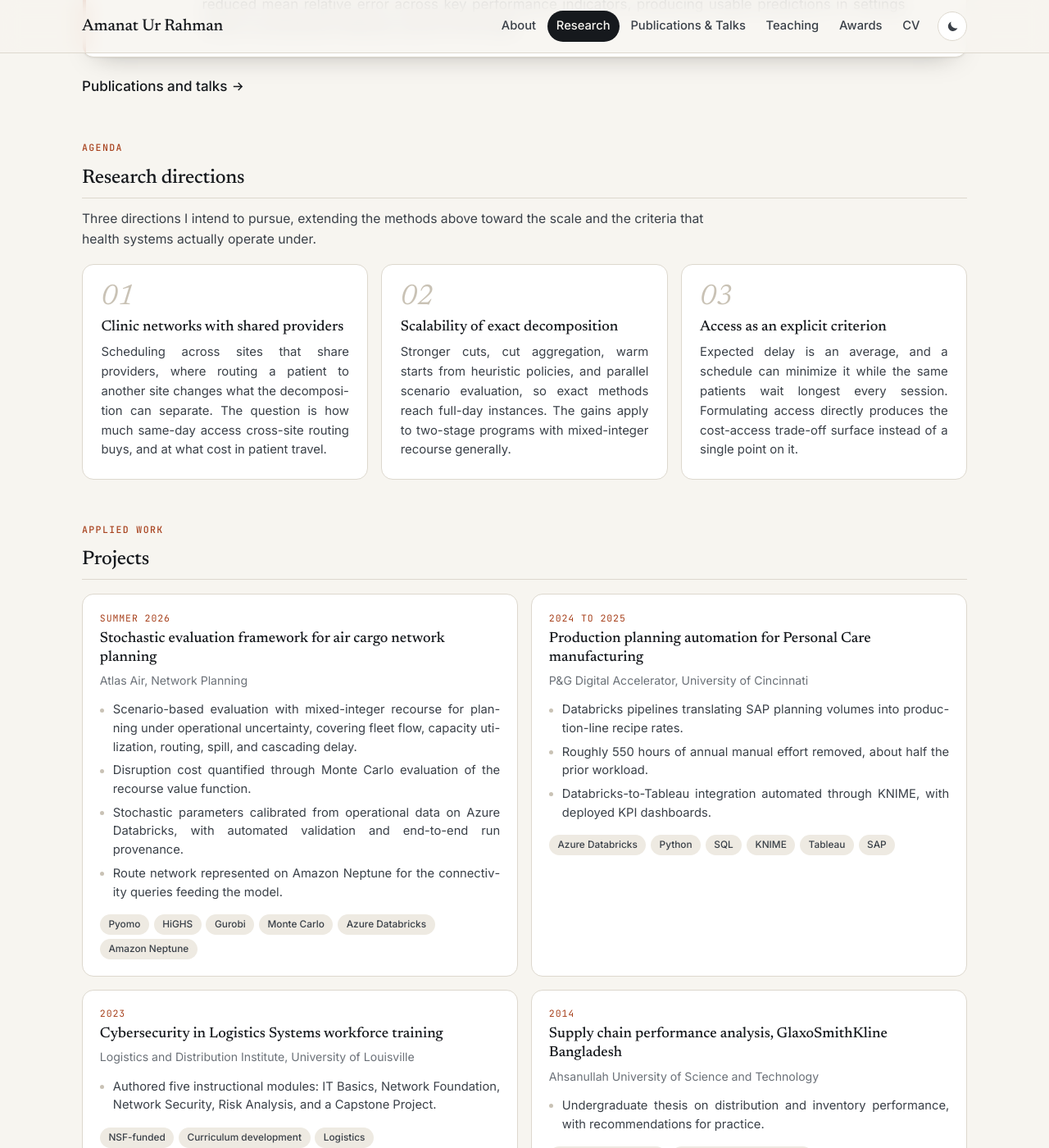
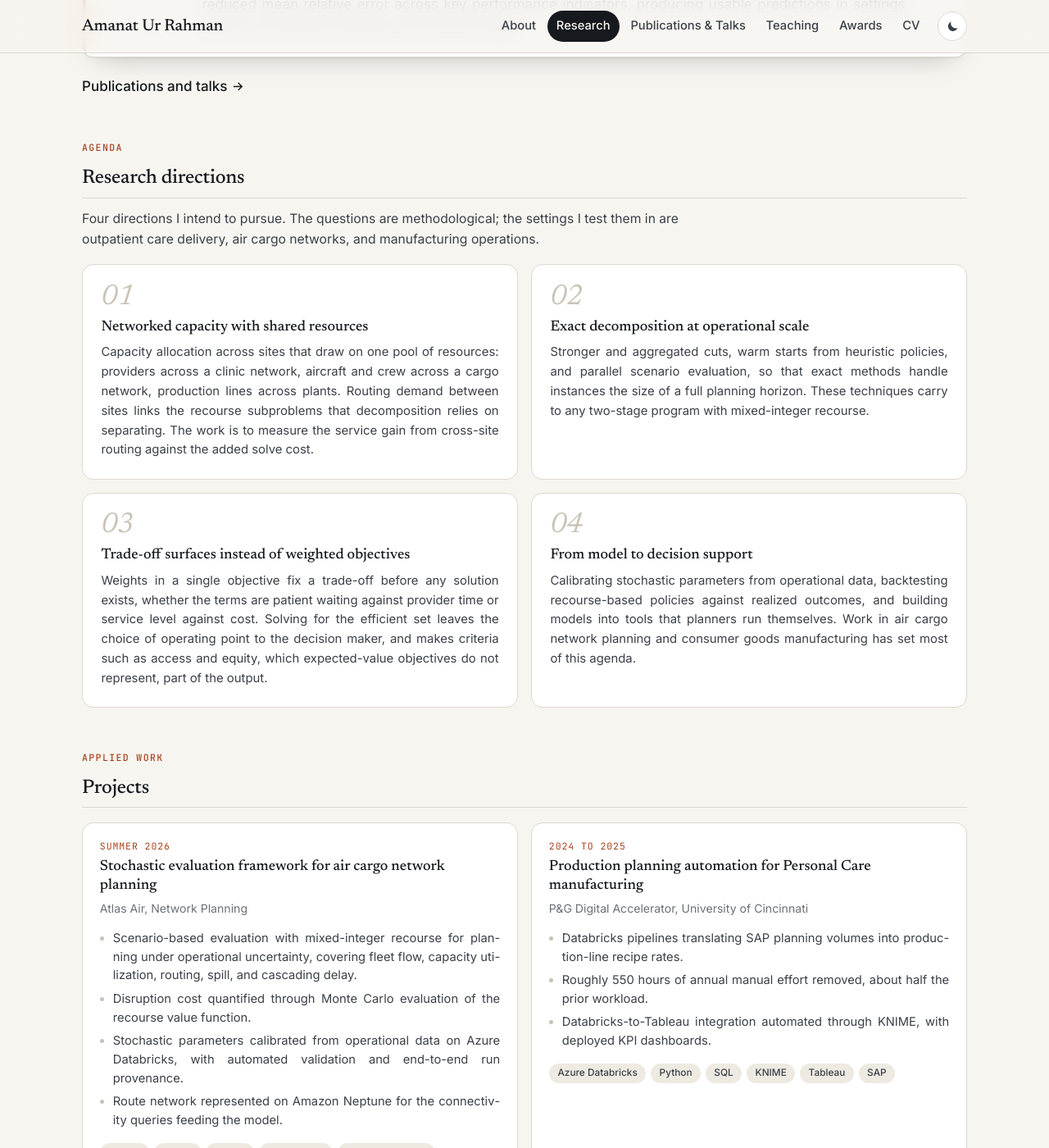
Before and after one commit to amanat-rahman/amanat-rahman.github.io, a Jekyll site: the page built from research.html, in a window 1280 px wide and 1400 px high, scrolled down 2199 px. Shown: the whole window at 82% size. Built offline with Jekyll 4.4.1, drawn with Linux system fonts in a browser that asks for light colours.

Commit message:
Rewrite the research directions for a dual academic and industry audience
Four directions stated as method with healthcare, air cargo, and manufacturing
anchors; cards laid out two by two.

Co-Authored-By: Claude Opus 5 <noreply@anthropic.com>
Claude-Session: https://claude.ai/code/session_012gzcHSSbTY5Xckd1ycFgL5

```diff
--- a/_data/research.yml
+++ b/_data/research.yml
@@ -71,16 +71,18 @@ research:
         text: Forecasts usable for planning where conventional methods have too little data to fit. Forecasts with sharply reduced mean relative error across key performance indicators, producing usable predictions in settings where conventional methods cannot fit the data.
 
 directions_intro: >-
-  Three directions I intend to pursue, extending the methods above toward the scale and the
-  criteria that health systems actually operate under.
+  Four directions I intend to pursue. The questions are methodological; the settings I test
+  them in are outpatient care delivery, air cargo networks, and manufacturing operations.
 
 directions:
-  - title: Clinic networks with shared providers
-    text: Scheduling across sites that share providers, where routing a patient to another site changes what the decomposition can separate. The question is how much same-day access cross-site routing buys, and at what cost in patient travel.
-  - title: Scalability of exact decomposition
-    text: Stronger cuts, cut aggregation, warm starts from heuristic policies, and parallel scenario evaluation, so exact methods reach full-day instances. The gains apply to two-stage programs with mixed-integer recourse generally.
-  - title: Access as an explicit criterion
-    text: Expected delay is an average, and a schedule can minimize it while the same patients wait longest every session. Formulating access directly produces the cost-access trade-off surface instead of a single point on it.
+  - title: Networked capacity with shared resources
+    text: "Capacity allocation across sites that draw on one pool of resources: providers across a clinic network, aircraft and crew across a cargo network, production lines across plants. Routing demand between sites links the recourse subproblems that decomposition relies on separating. The work is to measure the service gain from cross-site routing against the added solve cost."
+  - title: Exact decomposition at operational scale
+    text: Stronger and aggregated cuts, warm starts from heuristic policies, and parallel scenario evaluation, so that exact methods handle instances the size of a full planning horizon. These techniques carry to any two-stage program with mixed-integer recourse.
+  - title: Trade-off surfaces instead of weighted objectives
+    text: Weights in a single objective fix a trade-off before any solution exists, whether the terms are patient waiting against provider time or service level against cost. Solving for the efficient set leaves the choice of operating point to the decision maker, and makes criteria such as access and equity, which expected-value objectives do not represent, part of the output.
+  - title: From model to decision support
+    text: Calibrating stochastic parameters from operational data, backtesting recourse-based policies against realized outcomes, and building models into tools that planners run themselves. Work in air cargo network planning and consumer goods manufacturing has set most of this agenda.
 
 # Applied and engineering projects. Short bullets, not paragraphs.
 projects:
--- a/assets/css/style.css
+++ b/assets/css/style.css
@@ -257,7 +257,7 @@ a.email:hover { color: var(--accent); }
 .proj__tags { margin-top: .7rem; }
 
 /* Cards ------------------------------------------------------------------ */
-.cards { display: grid; grid-template-columns: repeat(3, 1fr); gap: 1rem; }
+.cards { display: grid; grid-template-columns: repeat(2, 1fr); gap: 1rem; }
 .card { background: var(--surface); border: 1px solid var(--line); border-radius: var(--radius); padding: 1.35rem 1.4rem 1.4rem; display: grid; gap: .5rem; align-content: start; }
 .card__index { font-family: var(--font-serif); font-size: 2.2rem; line-height: 1; color: var(--line-strong); font-style: italic; }
 .card__title { font-family: var(--font-serif); font-size: 1.12rem; font-weight: 500; line-height: 1.25; }
```
